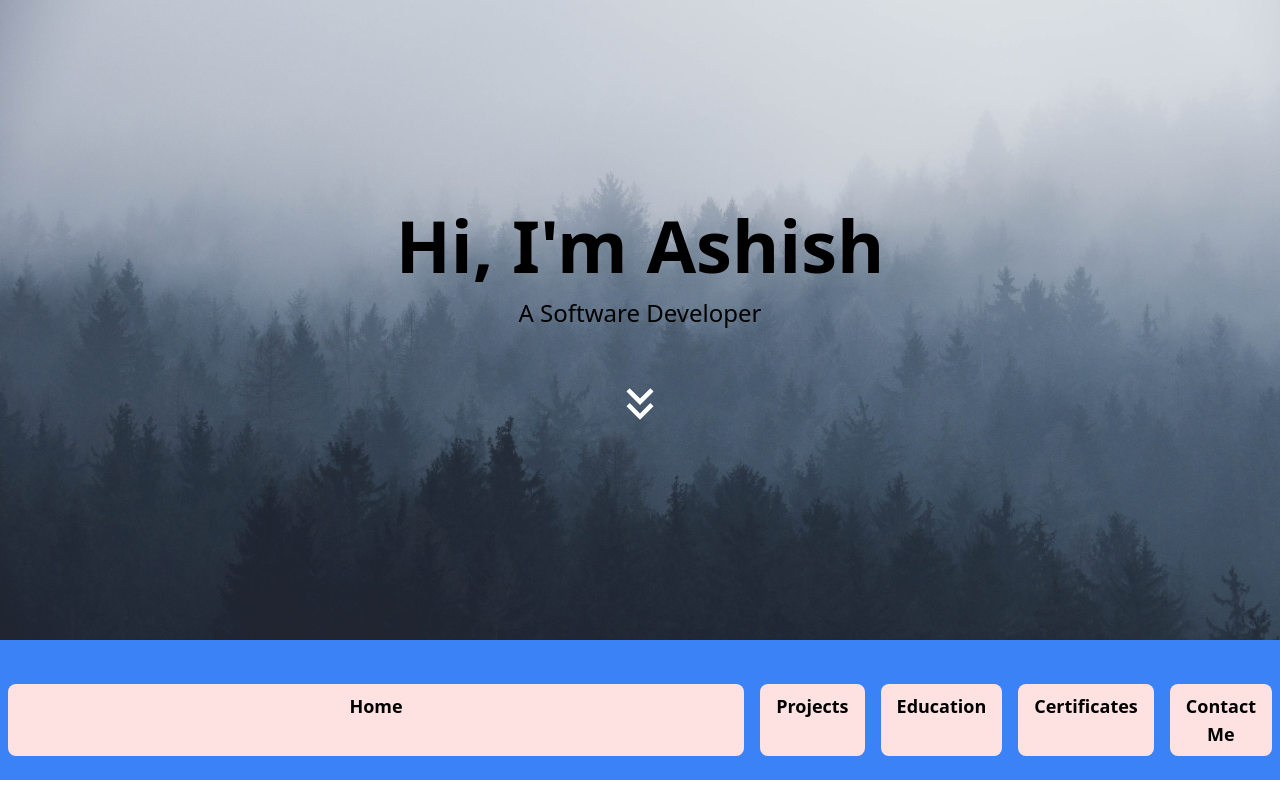
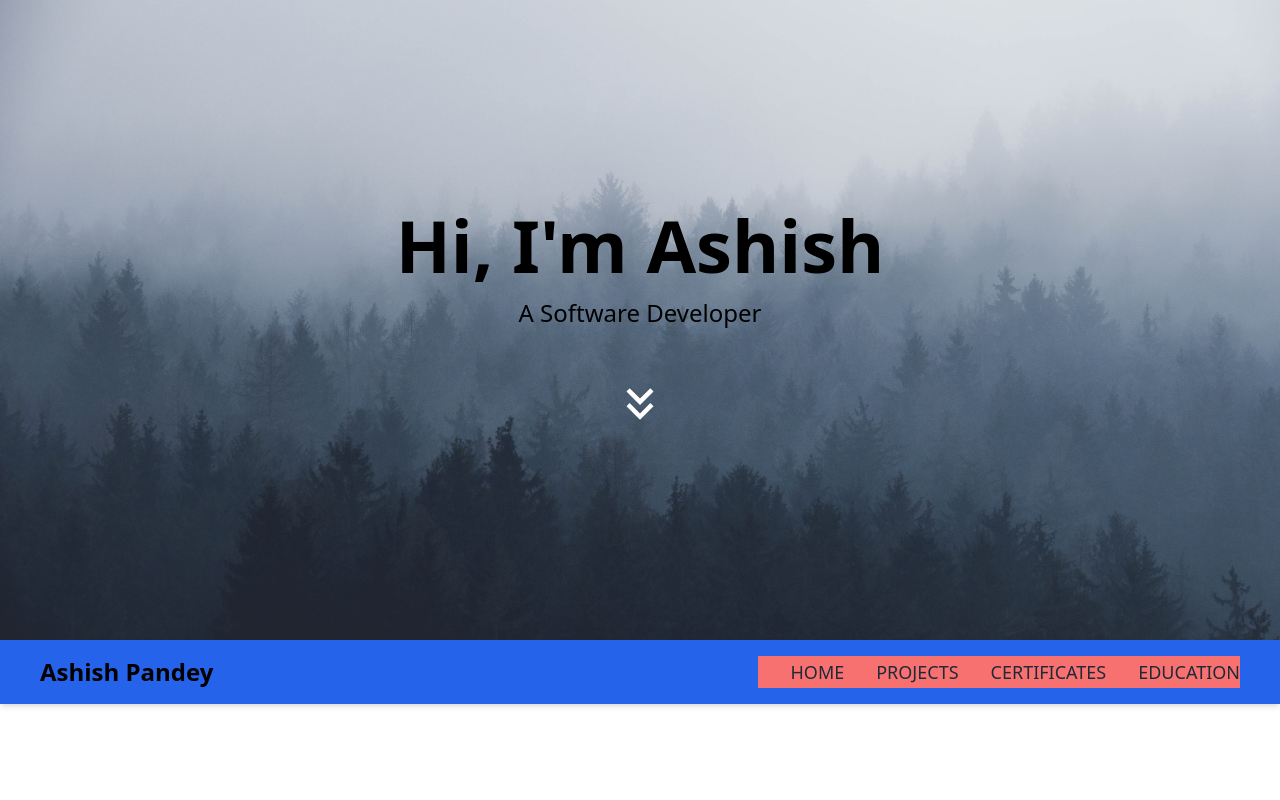
Before and after one commit to aspandey1/personal-webiste, a React (Vite) app in the folder front-end/: page / in a window 1280 px wide. Built offline with nearby package versions, Linux system fonts and the light colour scheme.

Commit message:
Redesigned the navbar to make it better for smaller screens

```diff
--- a/front-end/index.html
+++ b/front-end/index.html
@@ -9,5 +9,13 @@
   <body>
     <div id="root"></div>
     <script type="module" src="/src/main.tsx"></script>
+    <script
+      type="module"
+      src="https://unpkg.com/ionicons@7.1.0/dist/ionicons/ionicons.esm.js"
+    ></script>
+    <script
+      nomodule
+      src="https://unpkg.com/ionicons@7.1.0/dist/ionicons/ionicons.js"
+    ></script>
   </body>
 </html>
--- a/front-end/src/components/Navbar.tsx
+++ b/front-end/src/components/Navbar.tsx
@@ -1,35 +1,65 @@
+import { useState } from "react";
+import { IoMenu } from "react-icons/io5";
+import { IoClose } from "react-icons/io5";
+
 export default function NavBar() {
+  interface Links {
+    name: string;
+    link: string;
+  }
+
+  const navLinks: Links[] = [
+    { name: "HOME", link: "#home" },
+    { name: "PROJECTS", link: "#projects" },
+    { name: "CERTIFICATES", link: "#certifications" },
+    { name: "EDUCATION", link: "#education" },
+  ];
+
+  const [navOpen, setNavOpen] = useState<Boolean>(false);
+
   return (
     <>
-      <header className="md:block hidden bg-blue-500 py-6 flex items-center flex-col">
-        <ul className="flex flex-row pt-5">
-          <li className="w-[8.5rem] w-full mx-2 bg-red-100 text-lg rounded-lg text-center">
-            <a href="#about" className="block px-4 py-2 font-semibold">
-              Home
-            </a>
-          </li>
-          <li className="w-[8.5rem] mx-2 bg-red-100 text-lg rounded-lg text-center">
-            <a href="#projects" className="block px-4 py-2 font-semibold">
-              Projects
-            </a>
-          </li>
-          <li className="w-[8.5rem] mx-2  bg-red-100 text-lg rounded-lg text-center">
-            <a href="#education" className="block px-4 py-2 font-semibold">
-              Education
-            </a>
-          </li>
-          <li className="w-[8.5rem] mx-2  bg-red-100 text-lg rounded-lg text-center">
-            <a href="#certificates" className="block px-4 py-2 font-semibold">
-              Certificates
-            </a>
-          </li>
-          <li className="w-[8.5rem] mx-2  bg-red-100 text-lg rounded-lg text-center">
-            <a href="#contact" className="block px-4 py-2 font-semibold">
-              Contact Me
-            </a>
-          </li>
-        </ul>
-      </header>
+      <div className="shadow-md w-full">
+        <div className="md:flex justify-between bg-blue-600 py-4 md:px-10 px-7">
+          <div className="font-bold text-2xl flex items-center">
+            Ashish Pandey
+            {navOpen ? (
+              <IoClose
+                onClick={() => {
+                  setNavOpen(!navOpen);
+                }}
+                className="md:hidden absolute right-8 cursor-pointer"
+              />
+            ) : (
+              <IoMenu
+                onClick={() => {
+                  setNavOpen(!navOpen);
+                }}
+                className="md:hidden absolute right-8 cursor-pointer"
+              />
+            )}
+          </div>
+
+          <ul
+            className={`md:flex md:items-center md:pb-0 pb-2 bg-red-400 absolute md:static md:z-auto z-[-1] right-0 w-full md:w-auto md:pl-0 pl-7 transition-all duration-200 ease-in ${
+              navOpen
+                ? "top-[86vh] opacity-100"
+                : "top-[60vh] md:opacity-100 opacity-0"
+            }`}
+          >
+            {navLinks.map((link) => (
+              <li key={link.name} className="md:ml-8 md:my-0 my-7 text-lg">
+                <a
+                  href={link.link}
+                  className="text-gray-800 hover:text-gray-400 duration-500"
+                >
+                  {link.name}
+                </a>
+              </li>
+            ))}
+          </ul>
+        </div>
+      </div>
     </>
   );
 }
```
